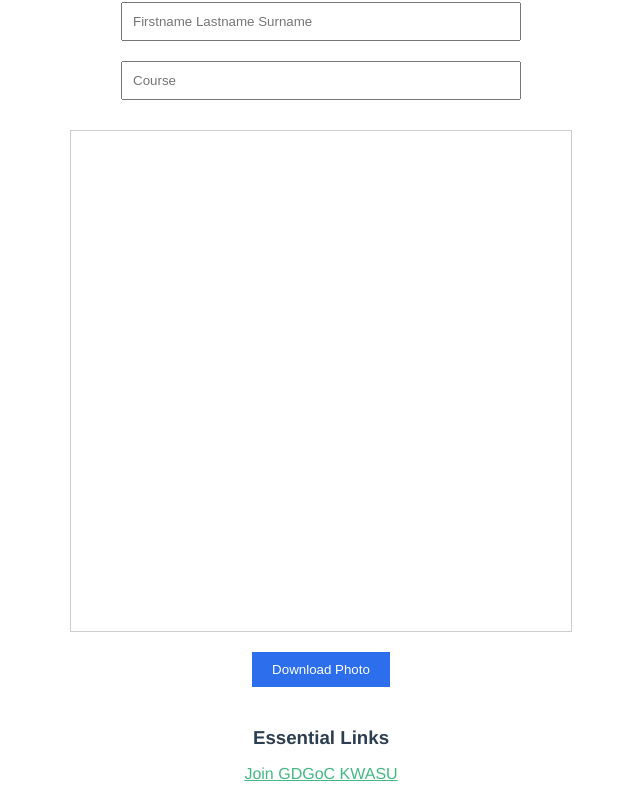
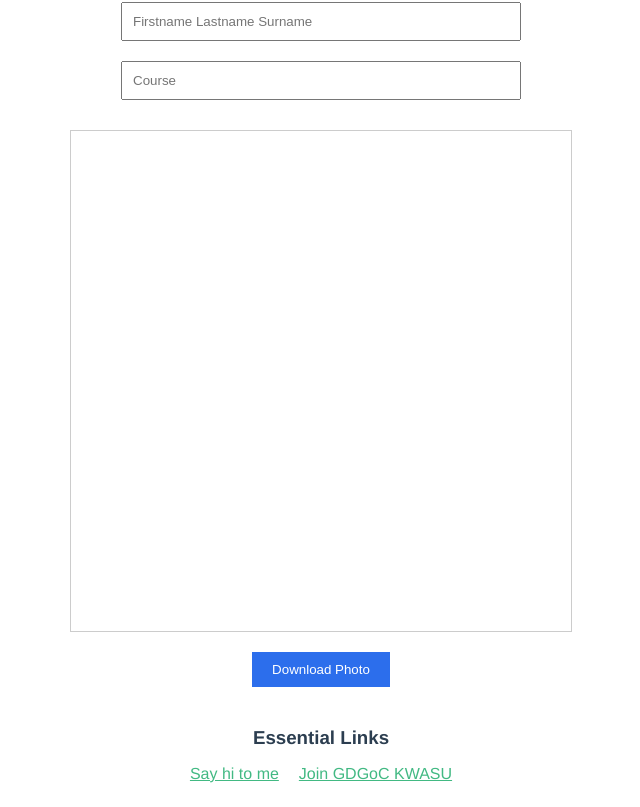
Before and after one commit to entuziaz/kwasu-grad-banner, a Vue app: page / in a window 1280 px wide. Shown: the part 388-1195 px from the top of the page, without its empty margins (319-959 px from the left). Built offline with nearby package versions, Linux system fonts and the light colour scheme; a web font is replaced by a local one.

Commit message:
feat: enable LinkedIn link

```diff
--- a/src/components/HelloWorld.vue
+++ b/src/components/HelloWorld.vue
@@ -32,7 +32,7 @@
 
     <h3>Essential Links</h3>
     <ul>
-      <!-- <li><a href="https://www.linkedin.com/in/jekayinoluwa/" target="_blank" rel="noopener">Say hi to me</a></li> -->
+      <li><a href="https://www.linkedin.com/in/jekayinoluwa/" target="_blank" rel="noopener">Say hi to me</a></li>
       <li>
         <a
           href="https://gdg.community.dev/gdg-on-campus-kwara-state-university-malete-nigeria/"
```
